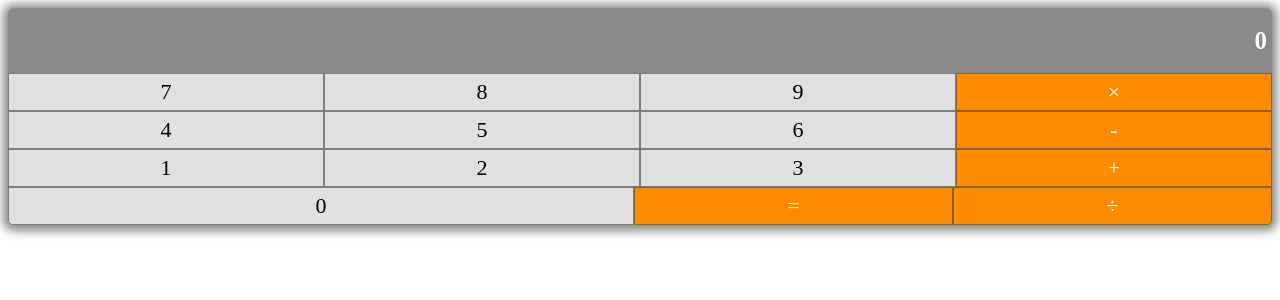
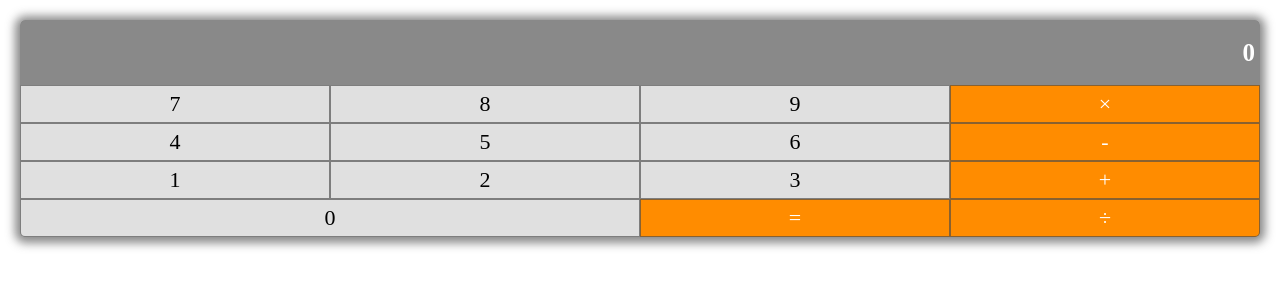
Before and after one commit to tsoposki/ngx-calculator, an Angular app: page / in a window 1280 px wide. Shown: the top 300 px of the page. Built offline with nearby package versions, Linux system fonts and the light colour scheme; a web font is replaced by a local one.

Commit message:
Bug fixes and improvements

```diff
--- a/src/app/app.component.scss
+++ b/src/app/app.component.scss
@@ -0,0 +1,3 @@
+app-calculator {
+  padding: 20px;
+}
--- a/src/app/calculator/calculator.component.html
+++ b/src/app/calculator/calculator.component.html
@@ -4,89 +4,89 @@
     [innerHtml]="result$ | async">
   </div>
   <div class="flexRow">
-    <div
+    <button
       (click)="numberInputSubj.next(7)"
       class="digit">
       7
-    </div>
-    <div
+    </button>
+    <button
       (click)="numberInputSubj.next(8)"
       class="digit">
       8
-    </div>
-    <div
+    </button>
+    <button
       (click)="numberInputSubj.next(9)"
       class="digit">
       9
-    </div>
-    <div
+    </button>
+    <button
       (click)="operatorInputSubj.next('*')"
       class="action">
       &times;
-    </div>
+    </button>
   </div>
 
   <div class="flexRow">
-    <div
+    <button
       (click)="numberInputSubj.next(4)"
       class="digit">
       4
-    </div>
-    <div
+    </button>
+    <button
       (click)="numberInputSubj.next(5)"
       class="digit">
       5
-    </div>
-    <div
+    </button>
+    <button
       (click)="numberInputSubj.next(6)"
       class="digit">
       6
-    </div>
-    <div
+    </button>
+    <button
       (click)="operatorInputSubj.next('-')"
       class="action">
        -
-    </div>
+    </button>
   </div>
 
   <div class="flexRow">
-    <div
+    <button
       (click)="numberInputSubj.next(1)"
       class="digit">
       1
-    </div>
-    <div
+    </button>
+    <button
       (click)="numberInputSubj.next(2)"
       class="digit">
       2
-    </div>
-    <div
+    </button>
+    <button
       (click)="numberInputSubj.next(3)"
       class="digit">
       3
-    </div>
-    <div
+    </button>
+    <button
       (click)="operatorInputSubj.next('+')"
       class="action">
       +
-    </div>
+    </button>
   </div>
 
   <div class="flexRow">
-    <div
+    <button
       (click)="numberInputSubj.next(0)"
       class="digit takeDouble">
       0
-    </div>
-    <div
+    </button>
+    <button
       (click)="operatorInputSubj.next('=')"
       class="action">
       =
-    </div>
-    <div
+    </button>
+    <button
       (click)="operatorInputSubj.next('/')"
       class="action">
       &divide;
-    </div>
+    </button>
   </div>
 </div>
--- a/src/app/calculator/calculator.component.scss
+++ b/src/app/calculator/calculator.component.scss
@@ -2,6 +2,7 @@ $bgColor: rgba(75, 75, 75, 0.65);
 
 :host {
   display: block;
+  height: 100%;
 }
 .calculator {
   border-radius: 5px;
@@ -45,9 +46,6 @@ $bgColor: rgba(75, 75, 75, 0.65);
   }
 
   .digit, .action {
-    display: flex;
-    align-items: center;
-    justify-content: center;
     font-family: 'Eczar', serif !important;
     outline: none;
     font-size: 22px;
--- a/src/app/calculator/calculator.component.ts
+++ b/src/app/calculator/calculator.component.ts
@@ -1,4 +1,4 @@
-import {Component, OnDestroy} from '@angular/core';
+import {Component, ElementRef, HostBinding, OnDestroy} from '@angular/core';
 import {Observable} from 'rxjs/Rx';
 import {BehaviorSubject} from 'rxjs/BehaviorSubject';
 import {Subscription} from 'rxjs/Subscription';
@@ -17,16 +17,20 @@ export class CalculatorComponent implements OnDestroy {
   resultSubj = new BehaviorSubject<string>('');
   numberInputSubj = new Subject<number>();
   operatorInputSubj = new Subject<Operator>();
+  @HostBinding() tabindex = 1;
   private _subs: Array<Subscription> = [];
-  private _captureKey$: Observable<string> = createCaptureKey$(document).publishReplay(1).refCount();
+  private _captureKey$: Observable<string> = createCaptureKey$(this._elRef.nativeElement).publishReplay(1).refCount();
 
-  constructor() {
+  constructor(private _elRef: ElementRef) {
     this._subs.push(
       this._createExpression$().subscribe(),
-      this._deleteInputOnTriggers().subscribe()
+      this._deleteInputOnTriggers().subscribe(),
+      createPreventEnterKeydown$(this._elRef.nativeElement).subscribe()
     );
     this.result$ = this.resultSubj.asObservable().map(expressionToInputString);
     this.numberInputSubj.next(0);
+
+
   }
 
   ngOnDestroy() {
@@ -130,4 +134,10 @@ function expressionToInputString(expression: string): string {
   return input;
 }
 
+function createPreventEnterKeydown$(element): Observable<KeyboardEvent> {
+  return Observable.fromEvent(element, 'keydown')
+    .filter((e: any) => e.key === 'Enter')
+    .do((e: any) => e.preventDefault());
+}
+
 const lastNumberPattern = /(\d+)(?!.*\d)/;
--- a/src/styles/_base.scss
+++ b/src/styles/_base.scss
@@ -1,3 +1,10 @@
 html {
   font-family: 'Eczar', serif;
+  height: 100%;
+  overflow: hidden;
 }
+body {
+  height: 100%;
+  overflow: hidden;
+  margin: 0;
+}
```
